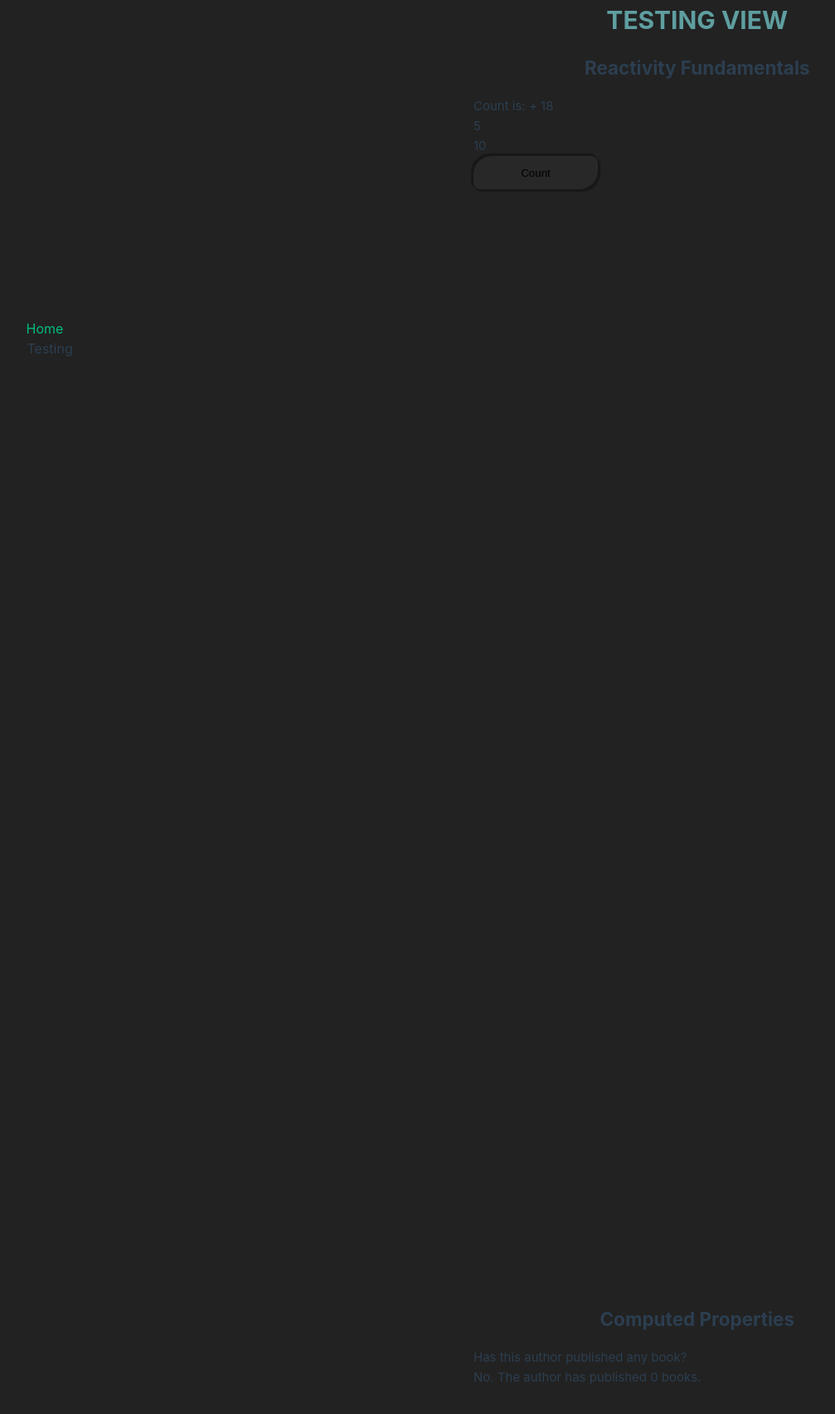
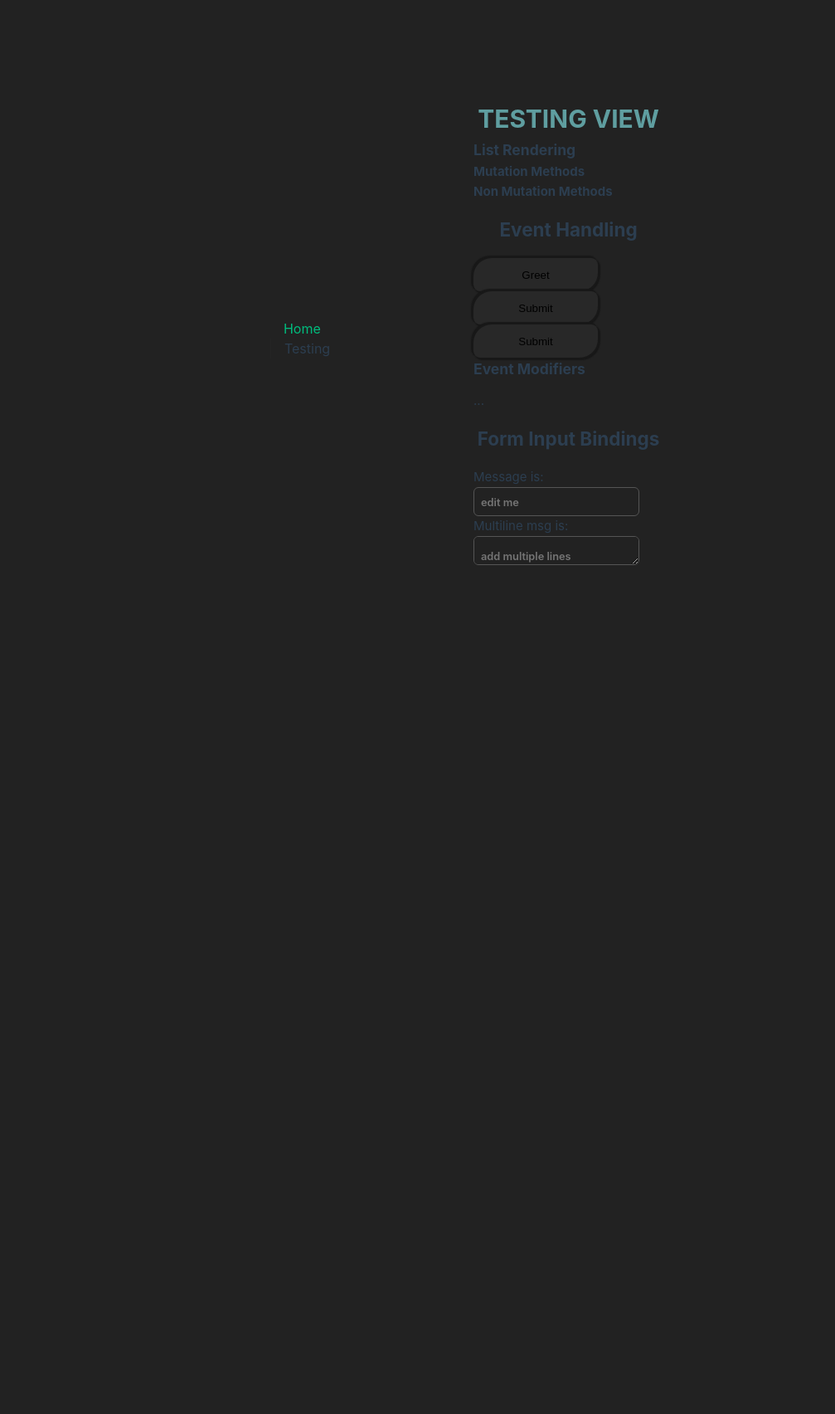
Before and after one commit to Olorunshogo/vue-intro, a Vue app: page /testing in a window 1280 px wide. Shown: the top 1704 px of the page at 83% size, without its empty margins (69-1076 px from the left). After the commit the page ends 800 px from the top, so only its background shows below. Built offline with nearby package versions, Linux system fonts and the light colour scheme.

Commit message:
Topic: Form Input Bindings.

```diff
--- a/src/views/TestingView.vue
+++ b/src/views/TestingView.vue
@@ -1,41 +1,5 @@
-<script setup>
-    import { ref, reactive, computed } from 'vue'
-
-    // Reactivity Fundamentals
-    const count = ref(0)
-    const refCount = ref(5)
-    const otherCount = ref(10)
-    function refIncrement(num) {
-        count.value++
-        refCount.value+=num
-        otherCount.value+=num
-    }
-    // Computed Properties
-    const author = reactive({
-        name: 'John Doe',
-        books: [
-            // 'Vue 2 - Advanced Guide',
-            // 'Vue 3 - Basic Guide',
-            // 'Vue 4 - The Mystery'
-        ]
-    })
-    // A computed ref
-    const publishedBooksMessage = computed(() => {
-        return author.books.length > 0 ? 'Yes, ' + 'the author has published ' + author.books.length + ' books.' :
-         'No. The author has published ' + author.books.length + ' books.'
-    })
-
-    // List Rendering
-    const parentMessage = ref('Full Name: ')
-    const items = ref([
-        { message: 'John Babtunde Doe'},
-        { message: 'Doe Babatunde John' }
-    ])
-    const myObject = reactive({
-        title: 'How to do lists in Vue',
-        author: 'John Doe',
-        publishedAt: '20-07-2024'
-    })
+<script>
+    import { ref } from 'vue'
 
     // Mutation Methods
     const mutationMethods = ref([
@@ -53,28 +17,17 @@
         { method: 'concat()' },
         { method: 'slice()' }
     ])
-    // Replacing an Array
-    const numbers = ref([1, 2, 3, 4, 5])
-    const evenNumbers = computed(() => {
-        return numbers.value.filter((n) => n % 2 === 0)
-    })
-    const sets = ref([
-        [1, 2, 3, 4, 5],
-        [6, 7, 8, 9, 10]
-    ])
-    function even(numbers) {
-        return numbers.filter((number) => number % 2 === 0 )
-    }
+
 
     // EVENT LISTENING: Method Handlers
     const name = ref('Vue.js')
     function greet(event) {
         alert(`Hello ${name.value}!`)
-        // if (event) {
-        //     alert(event.target.tagName + '!!!')
-        // }
+        if (event) {
+            alert(event.target.tagName + '!!!')
+        }
+    }
 
-    }
     const message = ref('Form cannot be submitted yet.')
     function warn(message, event) {
         if (event) {
@@ -91,74 +44,21 @@
         <header class="header" title="Header">
             <h1>TESTING VIEW</h1>
         </header>
-        <div class="row" title="Reactivity Fundamentals">
-            <h2>Reactivity Fundamentals</h2>
-            <p>Count is: + {{ count + 18 }}</p>
-            <p>{{ refCount }}</p>
-            <p>{{ otherCount }}</p>
-            <button class="btn" v-on:click="refIncrement(+5)">Count</button>
-        </div>
-        <div class="row" title="Computed Properties">
-            <h2>Computed Properties</h2>
-            <p>Has this author published any book?</p>
-            <p><span>{{ publishedBooksMessage}}</span></p>
-        </div>
-        <div class="row" title="Conditional Rendering">
-            <h2>Conditional Rendering</h2>
-            <!-- <button class="btn" @click="awesome">Toggle V-If</button>
-            <h2 v-if="awesome">Vue is awesome!</h2>
-            <h2 v-else>Oh no &#128546;</h2> -->
 
-            <!-- <h2 v-show="ok">Hello!</h2> -->
-        </div>
         <div class="row" title="List Rendering">
             <h3>List Rendering</h3>
 
-            <h4>List 1</h4>
-            <li v-for="(item, index) in items">
-                {{ parentMessage }} {{ item.message }} - {{ index }}
-            </li>
-
-            <h4>List 2</h4>
-            <li v-for="{ message } in items">
-                {{ message }}
-            </li>
-
-            <h4>List 2 with Index Alias</h4>
-            <li v-for="({ message }, index) in items">
-                {{ message }} {{ index }}
-            </li>
-
-            <h3>V-for with an Object</h3>
-            <ul>
-                <span v-for="(value, key, index) in myObject">
-                    {{ index + 1 }}. {{ key }}: {{ value }}
-                </span>
-            </ul>
-
             <h4>Mutation Methods</h4>
             <ul>
-                <li v-for="({ method }, index) in mutationMethods">
-                    {{ method }}
+                <li v-for="({ method }, index) in mutationMethods" v-bind:key="method">
+                    {{ index }}. {{ method }}
                 </li>
             </ul>
 
             <h4>Non Mutation Methods</h4>
             <ul>
-                <li v-for="({ method }, index) in nonMutationMethods">
-                    {{ method }}
-                </li>
-            </ul>
-            <ul v-for="numbers in sets">
-                <li v-for="n in even(numbers)">
-                    {{ n }}
-                </li>
-            </ul>
-
-            <h4>Even Number</h4>
-            <ul>
-                <li v-for="n in evenNumbers">
-                    {{ n }}
+                <li v-for="({ method }, index) in nonMutationMethods" v-bind:key="method">
+                    {{ index }}. {{ method }}
                 </li>
             </ul>
         </div>
@@ -198,26 +98,32 @@
             <div @click.self="doThat">...</div>
         </div>
 
+
         <div class="row" title="Form Input Bindings">
             <h2>Form Input Bindings</h2>
+
+            <p>Message is: {{ textMsg }}</p>
+            <input type="text" v-model="textMsg" placeholder="edit me" />
+
+            <p>Multiline msg is:</p>
+            <p>{{ textareaMsg }}</p>
+            <textarea v-model="textareaMsg" placeholder="add multiple lines"></textarea>
+
+
         </div>
 
 
     </div>
-
 </template>
 
 <style scoped>
     .container {
-        display: flex;
-        flex-direction: column;
-        flex: 0 0 100%;
-        max-width: 100%;
+        display: grid;
+        grid-template-columns: 1fr;
     }
 
     header h1 {
-        display: flex;
-        justify-content: center;
+        text-align: center;
         color: cadetblue;
     }
 
@@ -246,4 +152,29 @@
     .btn:active {
         transform: scale(0.95);
     }
+
+    input[type=text],
+    textarea {
+        border: 1px solid #555;
+        font-family: inherit;
+        outline: none;
+        background-color: var(--color-background);
+        color: #ddd;
+        padding: 1rem 0.5rem;
+        height: 35px;
+        width: 200px;
+        border-radius: 6px;
+        transition: all 0.5s ease-in-out;
+    }
+    input[type=text]:focus,
+    textarea:focus {
+        border: 1px solid blue;
+        background-color: #111;
+    }
+    input[type=text]::placeholder,
+    textarea::placeholder {
+        font-weight: 600;
+        font-size: 0.8rem;
+        padding-bottom: 50px;
+    }
 </style>
```
